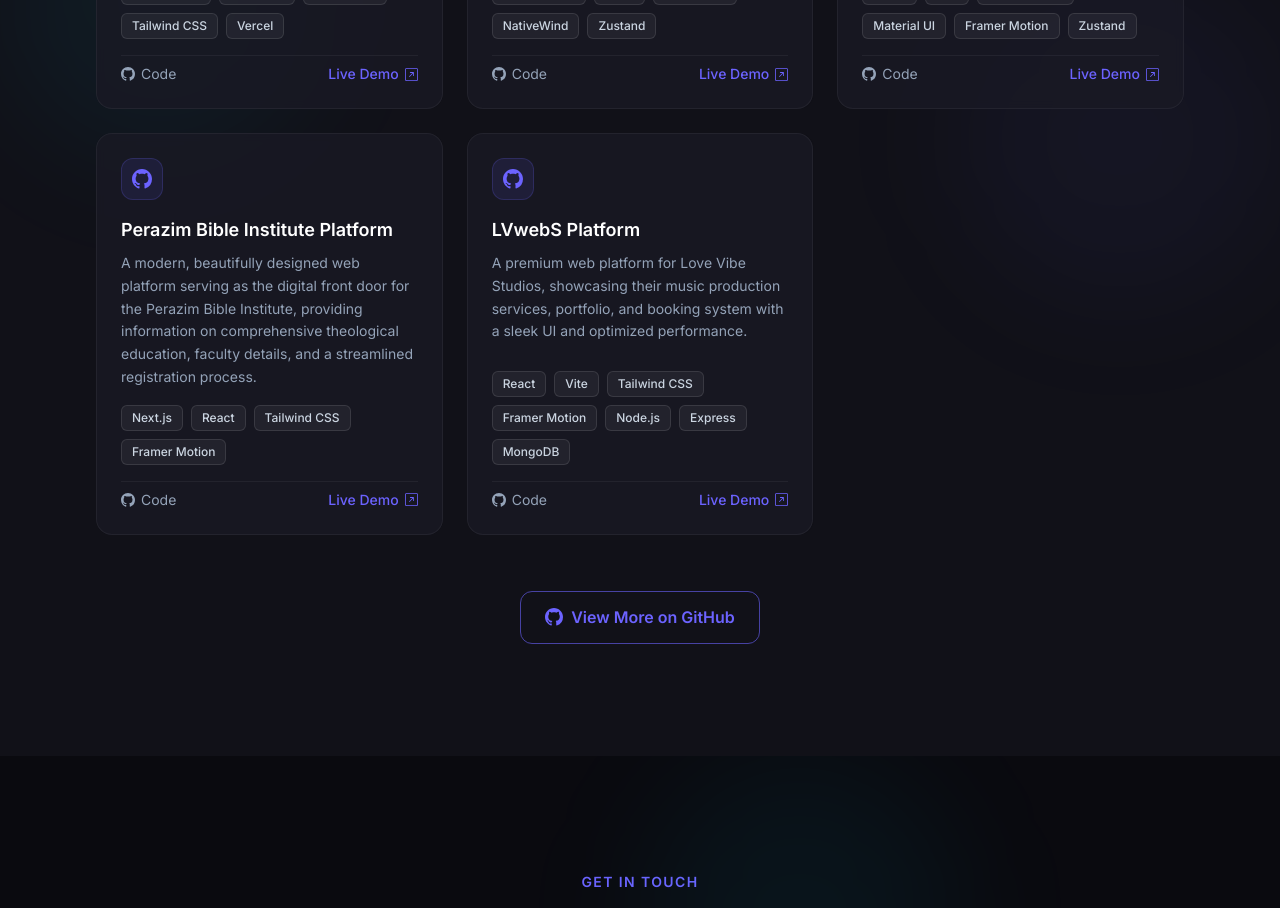
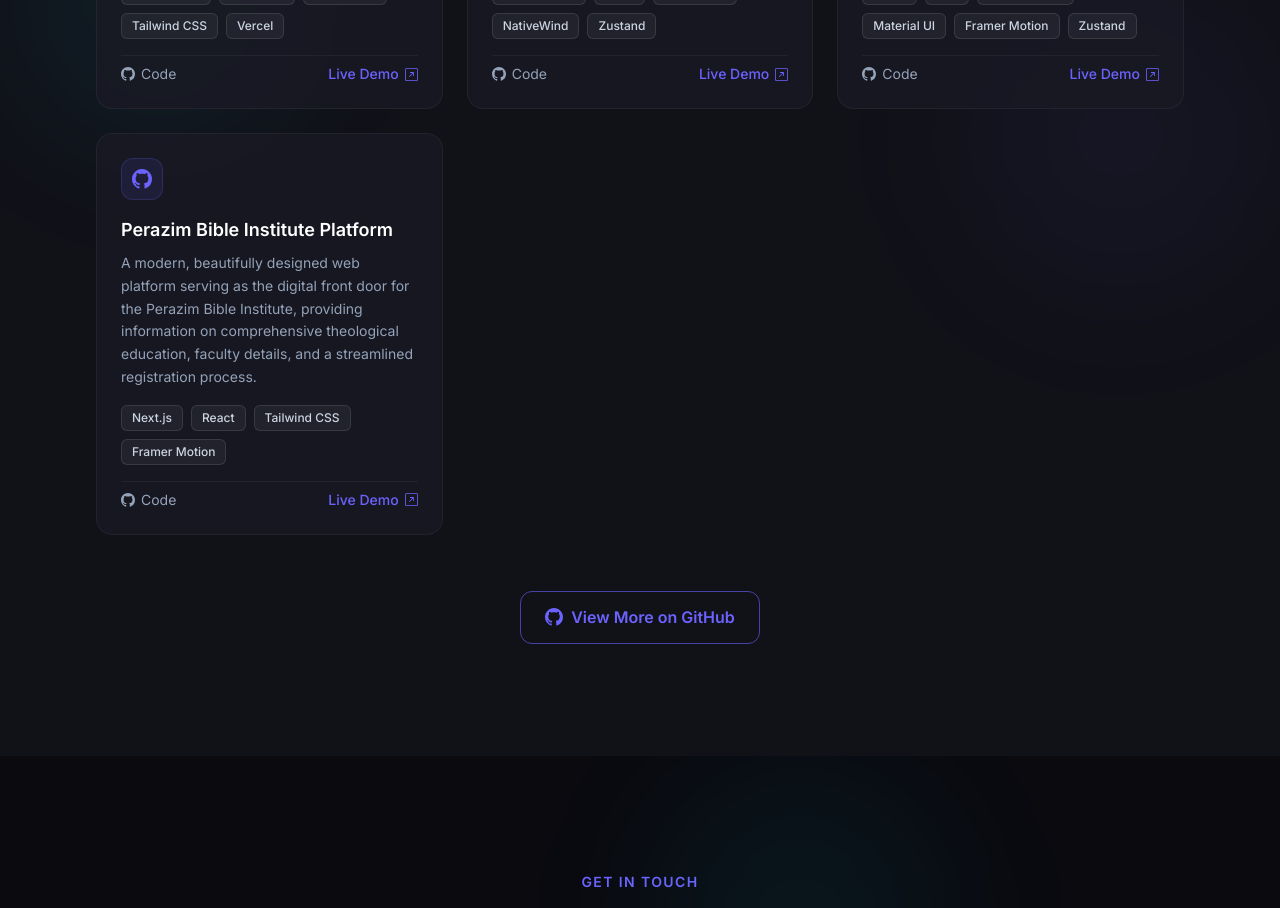
Before and after one commit to quarshie133/my-react-portfolio-website, a React (Vite) app: page / in a window 1280 px wide. Shown: the part 2500-3408 px from the top of the page. Built offline with nearby package versions, Linux system fonts and the light colour scheme; the HTML template or start-up script is replaced by a standard one.

Commit message:
reverted

```diff
--- a/src/data.js
+++ b/src/data.js
@@ -33,12 +33,12 @@
     github: "https://github.com/quarshie133/perazim",
     demo: "https://perazim.netlify.app/",
   },
-  {
-    id: 5,
-    title: "LVwebS Platform",
-    description: "A premium web platform for Love Vibe Studios, showcasing their music production services, portfolio, and booking system with a sleek UI and optimized performance.",
-    tech: ["React", "Vite", "Tailwind CSS", "Framer Motion", "Node.js", "Express", "MongoDB"],
-    github: "https://github.com/quarshie133/lvwebs",
-    demo: "https://lvwebs.example.com/",
-  },
+  // {
+  //   id: 5,
+  //   title: "LVwebS Platform",
+  //   description: "A premium web platform for Love Vibe Studios, showcasing their music production services, portfolio, and booking system with a sleek UI and optimized performance.",
+  //   tech: ["React", "Vite", "Tailwind CSS", "Framer Motion", "Node.js", "Express", "MongoDB"],
+  //   github: "https://github.com/quarshie133/lvwebs",
+  //   demo: "https://lvwebs.example.com/",
+  // },
 ];
```
